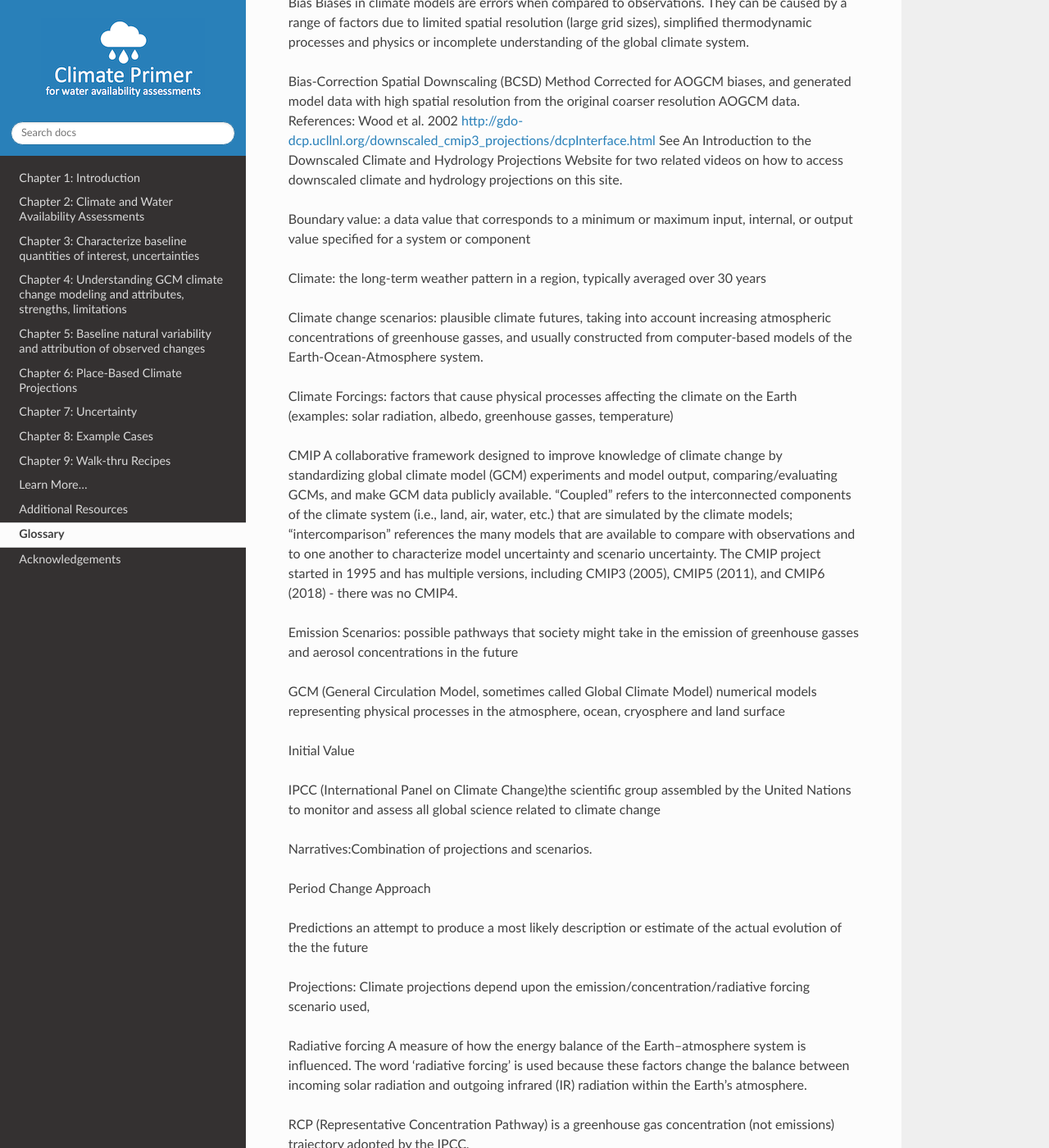
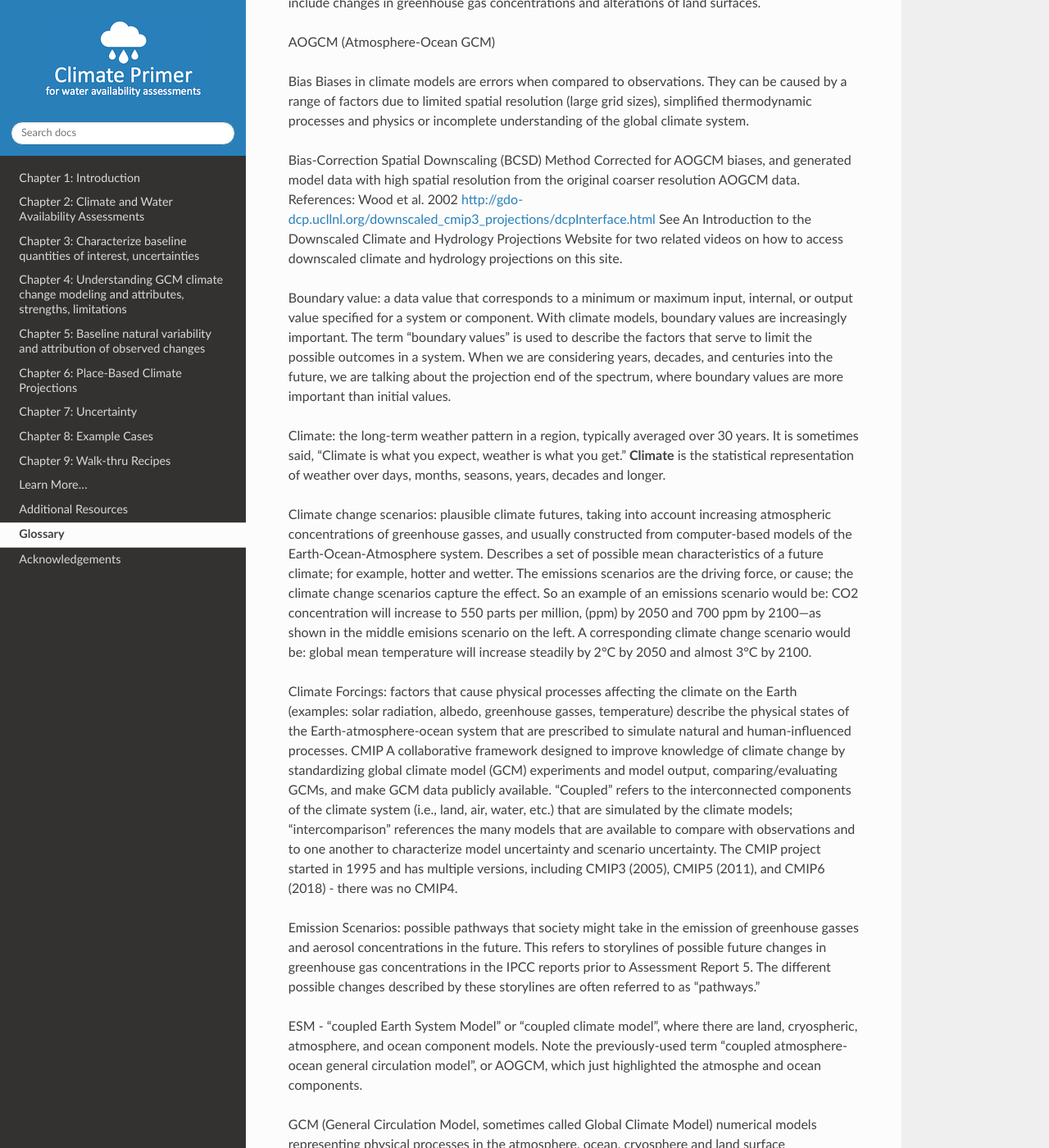
Before and after one commit to NCAR/climate-primer-water, a Sphinx documentation site: the page built from doc/glossary.rst, in a window 1280 px wide and 1400 px high, scrolled down 264 px. Shown: the whole window at 82% size. Built offline with Sphinx 7.4.7 and the Read the Docs theme 2.0.0, drawn with Linux system fonts in a browser that asks for light colours; some of the changed text lies outside the part shown.

Commit message:
Update glossary.rst

```diff
--- a/doc/glossary.rst
+++ b/doc/glossary.rst
@@ -2,7 +2,8 @@
 Glossary
 ==========================================
 
-Anthropogenic: environmental change caused or influenced by people, either directly or indirectly
+Anthropogenic: environmental change caused or influenced by people, either directly or indirectly.  Natural boundary values, or climate forcings of a climate simulation would include, but are not limited to, changes in volcanic aerosol concentrations, solar insolation cycles, and sea surface temperatures. Human-influenced, also called "*anthropogenic*", boundary value variables would include changes in greenhouse gas concentrations and alterations of land surfaces.
+
 
 AOGCM (Atmosphere-Ocean GCM)
 
@@ -14,21 +15,23 @@
 Wood et al. 2002 http://gdo-dcp.ucllnl.org/downscaled_cmip3_projections/dcpInterface.html
 See An Introduction to the Downscaled Climate and Hydrology Projections Website for two related videos on how to access downscaled climate and hydrology projections on this site.
 
-Boundary value: a data value that corresponds to a minimum or maximum input, internal, or output value specified for a system or component
+Boundary value: a data value that corresponds to a minimum or maximum input, internal, or output value specified for a system or component. With climate models, boundary values are increasingly important. The term "boundary values" is used to describe the factors that serve to limit the possible outcomes in a system. When we are considering years, decades, and centuries into the future, we are talking about the projection end of the spectrum, where boundary values are more important than initial values.
 
-Climate: the long-term weather pattern in a region, typically averaged over 30 years
+Climate: the long-term weather pattern in a region, typically averaged over 30 years. It is sometimes said, "Climate is what you expect, weather is what you get." **Climate** is the statistical representation of weather over days, months, seasons, years, decades and longer.
 
-Climate change scenarios: plausible climate futures, taking into account increasing atmospheric concentrations of greenhouse gasses, and usually constructed from computer-based models of the Earth-Ocean-Atmosphere system.
+Climate change scenarios: plausible climate futures, taking into account increasing atmospheric concentrations of greenhouse gasses, and usually constructed from computer-based models of the Earth-Ocean-Atmosphere system. Describes a set of possible mean characteristics of a future climate; for example, hotter and wetter. The emissions scenarios are the driving force, or cause; the climate change scenarios capture the effect. So an example of an emissions scenario would be: CO2 concentration will increase to 550 parts per million, (ppm) by 2050 and 700 ppm by 2100—as shown in the middle emisions scenario on the left. A corresponding climate change scenario would be: global mean temperature will increase steadily by 2°C by 2050 and almost 3°C by 2100.
 
-Climate Forcings: factors that cause physical processes affecting the climate on the Earth (examples: solar radiation, albedo, greenhouse gasses, temperature)
-
+Climate Forcings: factors that cause physical processes affecting the climate on the Earth (examples: solar radiation, albedo, greenhouse gasses, temperature) describe the physical states of the Earth-atmosphere-ocean system that are prescribed to simulate natural and human-influenced processes.
 CMIP A collaborative framework designed to improve knowledge of climate change by standardizing global climate model (GCM) experiments and model output, comparing/evaluating GCMs, and make GCM data publicly available. “Coupled” refers to the interconnected components of the climate system (i.e., land, air, water, etc.) that are simulated by the climate models; “intercomparison” references the many models that are available to compare with observations and to one another to characterize model uncertainty and scenario uncertainty. The CMIP project started in 1995 and has multiple versions, including CMIP3 (2005), CMIP5 (2011), and CMIP6 (2018) - there was no CMIP4.
 
-Emission Scenarios: possible pathways that society might take in the emission of greenhouse gasses and aerosol concentrations in the future
+Emission Scenarios: possible pathways that society might take in the emission of greenhouse gasses and aerosol concentrations in the future.  This refers to storylines of possible future changes in greenhouse gas concentrations in the IPCC reports prior to Assessment Report 5. The different possible changes described by these storylines are often referred to as "pathways."
+
+ESM -  "coupled Earth System Model" or "coupled climate model", where there are land, cryospheric, atmosphere, and ocean component models. Note the previously-used term “coupled atmosphere-ocean general circulation model”, or AOGCM, which just highlighted the atmosphe and ocean components.
+
 
 GCM (General Circulation Model, sometimes called Global Climate Model) numerical models representing physical processes in the atmosphere, ocean, cryosphere and land surface
 
-Initial Value
+Initial Values - To distinguish weather predictions versus climate projections, we use the terms **initial value** problem versus **boundary value** problem. Weather predictions are primarily initial value problems. For example, a Numerical Weather Prediction (NWP) model will use the initial value, based on observed conditions, and predict how those conditions will evolve with time. When we are looking at hours and days we are clearly in the weather prediction end of the spectrum where initial values are highly important. The initial value is represented by the initial states of the climate system, including ocean heat content, and surface snow and ice cover.
 
 IPCC (International Panel on Climate Change)the scientific group assembled by the United Nations to monitor and assess all global science related to climate change
 
@@ -37,10 +40,9 @@
 Period Change Approach
 
 Predictions an attempt to produce a most likely description or estimate of
-the actual evolution of the the future
+the actual evolution of the the future. A weather **prediction**, or forecast, describes the near-term likelihood of a weather event such as a specific occurrence of rain or snow and/or the expected change in temperature. A weather forecast, for example, might read, "colder with a 70% chance of snow this afternoon." A climate prediction, on the other hand, might call for below average precipitation and near average temperature over the next 30 days.
 
-Projections: Climate projections depend upon the emission/concentration/radiative
-forcing scenario used,
+Projections: Climate models do predict specific weather events many years into the future, but not with the intention for use as time and site-specific forecasts. Rather, the intended use of climate model output is to generate statistics of weather phenomena, such as means and variability of precipitation or temperature, and thus to characterize the collective impact of weather events. These climate predictions are typically referred to as **projections**, or **simulations**, and lack the short-term specificity of weather predictions. Think of the difference between predictions and projections in the following way: Prediction refers to the short-term evolution of a weather system from an initial state under constant boundary conditions. Predictions are associated with probability that can be verified. Projection refers to how the statistical measures associated with a climate system will change in response to changing boundary values. Projections, like predictions, may also be associated with probabilities, but they often cannot be verified in time to provide meaningful feedback to the climate modeling system.
 
 Radiative forcing A measure of how the energy balance of the Earth–atmosphere system is influenced. The word 'radiative forcing' is used because these factors change the balance between incoming solar radiation and outgoing infrared (IR) radiation within the Earth's atmosphere.
 
@@ -58,6 +60,6 @@
 
 Water Availability: Water available for human and ecosystem use. Includes amount, timing,  delivery rates, ….
 
-Weather: the state of the atmosphere, including temperature, atmospheric pressure, wind, humidity, precipitation, and cloud cover
+Weather: the state of the atmosphere, including temperature, atmospheric pressure, wind, humidity, precipitation, and cloud cover. describes the details of what we experience over the course of hours and days.
 
 XLRM Approach: Robust decision making framework
```
